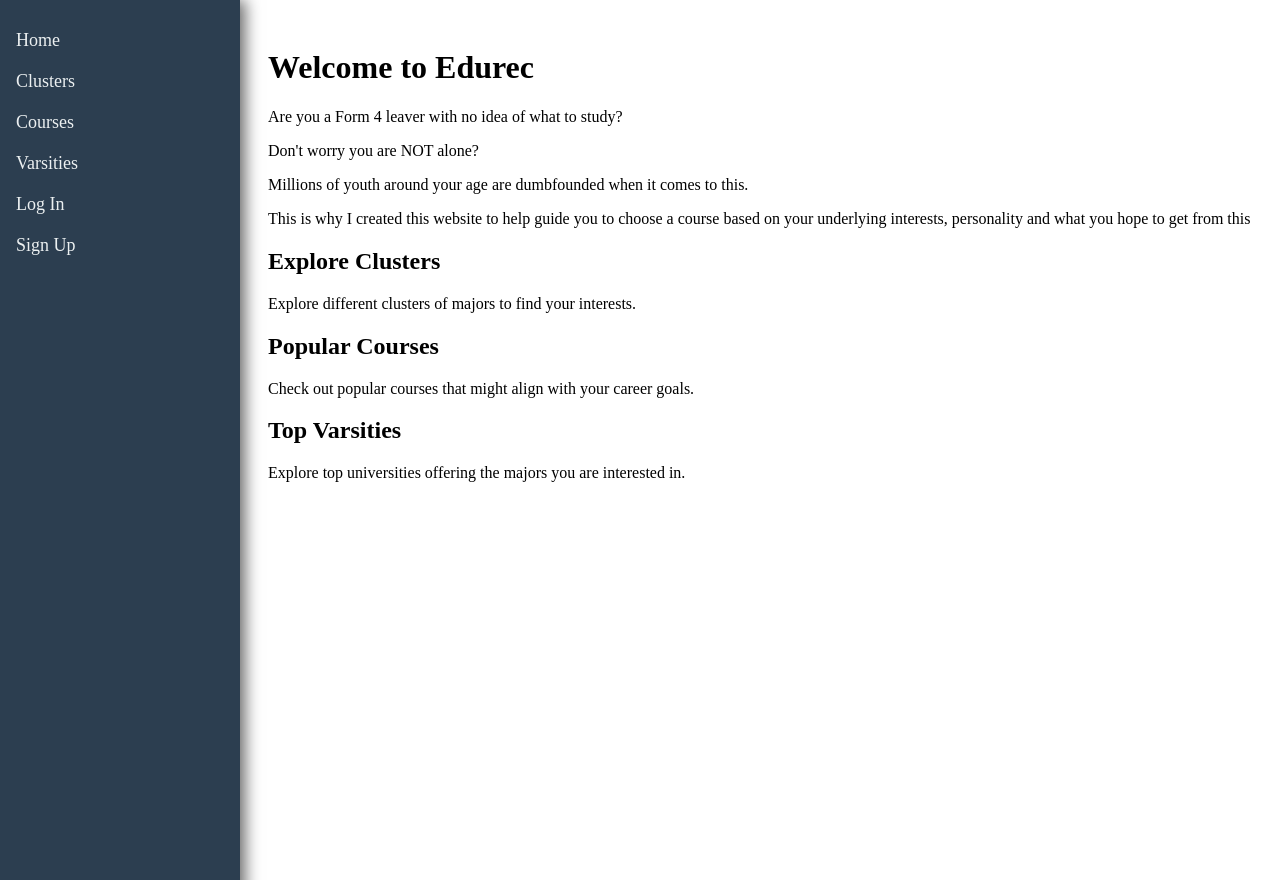
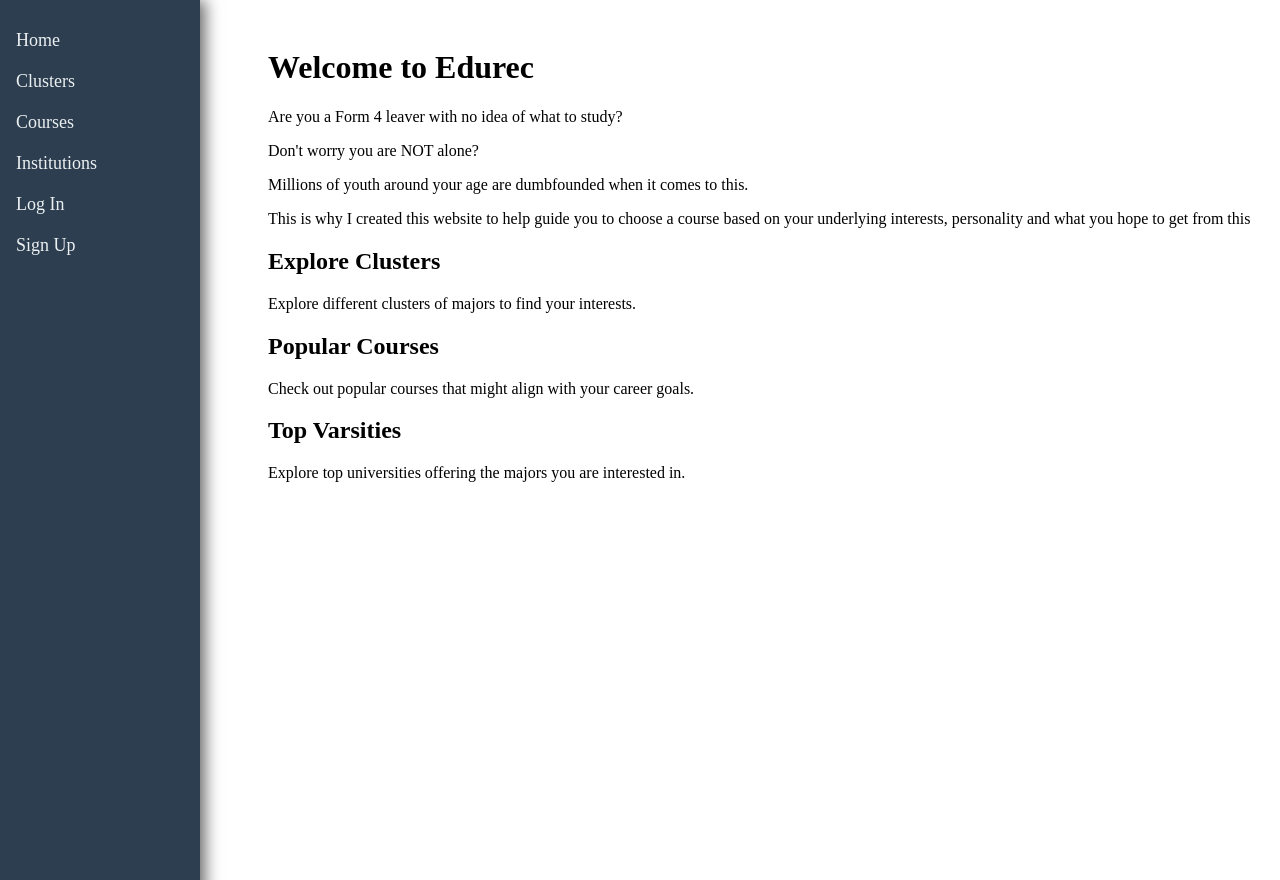
Before and after one commit to BrMaro/CareerRecommendationEngine, a Django app: page / in a window 1280 px wide. Run offline with Django 5.2, Linux system fonts and the light colour scheme.

Commit message:
populated models with premade database added templates and urls

```diff
--- a/mysite/main/templates/main/base.html
+++ b/mysite/main/templates/main/base.html
@@ -4,7 +4,7 @@
     <style type="text/css">
        .sidenav {
             height: 100%;
-            width: 80px; /* Collapsed width */
+            width: 90px; /* Collapsed width */
             position: fixed;
             z-index: 1;
             top: 0;
@@ -17,7 +17,7 @@
         }
 
         .sidenav:hover {
-            width: 240px; /* Expanded width on hover */
+            width: 200px; /* Expanded width on hover */
             box-shadow: 5px 0px 15px rgba(0, 0, 0, 0.6);
         }
 
@@ -71,7 +71,7 @@
         <a href="/home">Home</a>
         <a href="/clusters">Clusters</a>
         <a href="/courses">Courses</a>
-        <a href="/varsities">Varsities</a>
+        <a href="/institution">Institutions</a>
         <a href="/login">Log In</a>
         <a href="/signup">Sign Up</a>
     </div>
--- a/mysite/main/urls.py
+++ b/mysite/main/urls.py
@@ -5,5 +5,6 @@ urlpatterns = [
     path("",views.home,name="home"),
     path("home/",views.home,name="home"),
     path("index/",views.index,name="index"),
+    path("institution/",views.institution,name='institution'),
     path("course/",views.course,name="course")
 ]
--- a/mysite/main/views.py
+++ b/mysite/main/views.py
@@ -1,5 +1,6 @@
 from django.shortcuts import render
 from django.http import HttpResponse
+from .models import Institution,Certification,Course
 
 # Create your views here.
 
@@ -14,3 +15,7 @@ def recommendations(response):
 
 def course(response):
     return render(response, "main/course.html",{})
+
+def institution(response):
+    data = Institution.objects.all()
+    return render(response, "main/institution.html",{"data":data})
```
